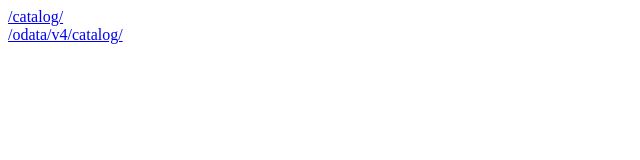
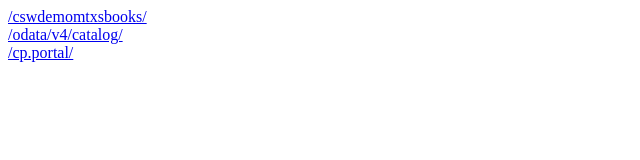
Before and after one commit to gregorwolf/mtxs-bookshop, a website: page approuter/webapp/index.html in a window 1280 px wide. Shown: the whole page, without its empty margins (0-640 px from the left). Drawn offline with Linux system fonts and the light colour scheme.

Commit message:
link HTML5 repo and Launchpad

```diff
--- a/approuter/webapp/index.html
+++ b/approuter/webapp/index.html
@@ -6,7 +6,8 @@
     <title>MTXS Bookshop</title>
   </head>
   <body>
-    <a href="/catalog/">/catalog/</a><br />
-    <a href="/odata/v4/catalog/">/odata/v4/catalog/</a>
+    <a href="/cswdemomtxsbooks/">/cswdemomtxsbooks/</a><br />
+    <a href="/odata/v4/catalog/">/odata/v4/catalog/</a><br />
+    <a href="/cp.portal/">/cp.portal/</a><br />
   </body>
 </html>
```
